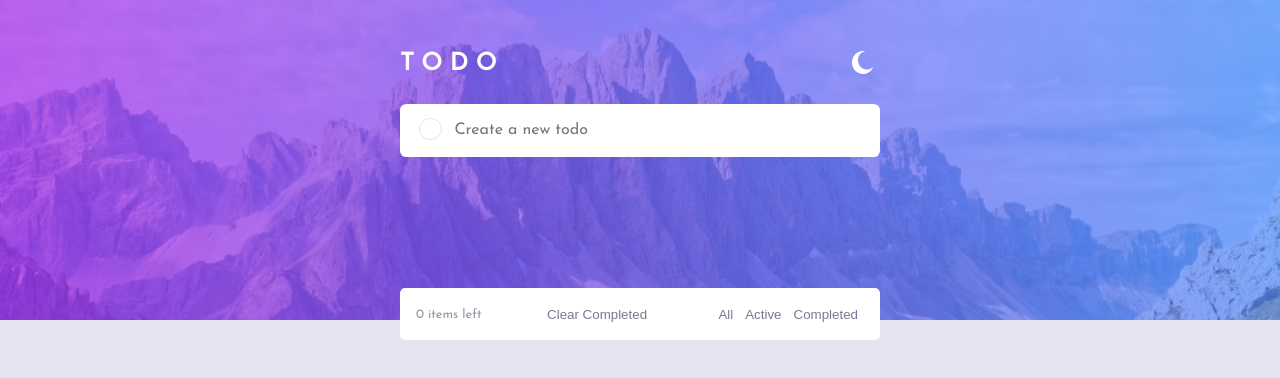
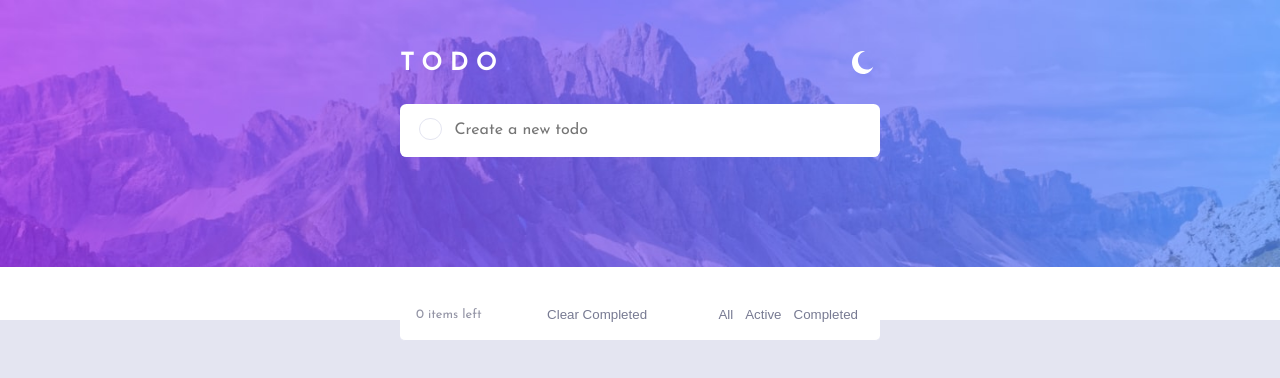
Before and after one commit to moinulhossainmahim/todo-app-reactjs, a React (Create React App) app: page / in a window 1280 px wide. Shown: the top 378 px of the page. Built offline with nearby package versions, Linux system fonts and the light colour scheme.

Commit message:
refactor few css

```diff
--- a/src/index.css
+++ b/src/index.css
@@ -66,7 +66,7 @@ body {
 }
 
 .todo-main {
-	height: 100vh;
+	min-height: 100vh;
 }
 
 .todo-top-image {
@@ -76,7 +76,7 @@ body {
 
 .todo-top-portion {
 	position: relative;
-	height: 40vh;
+	min-height: 40vh;
 }
 
 .todo-bottom-portion {
```
